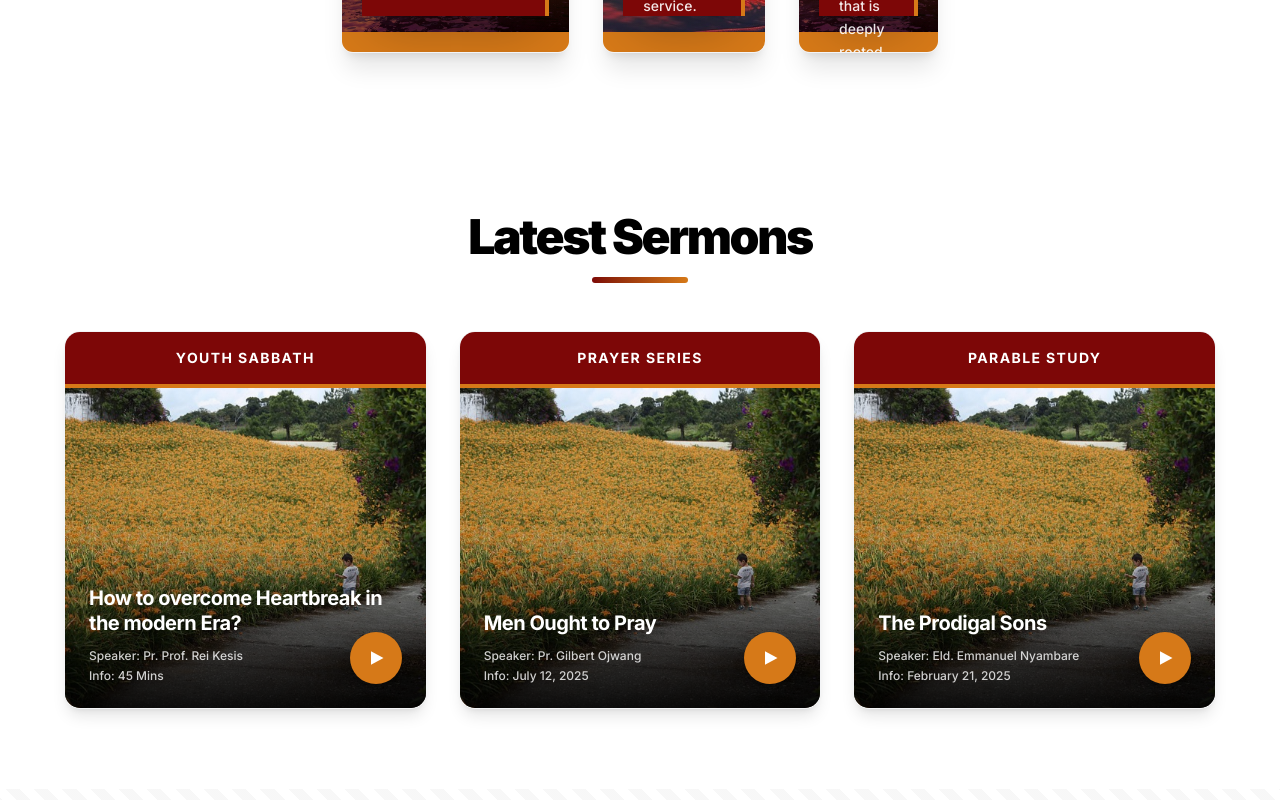
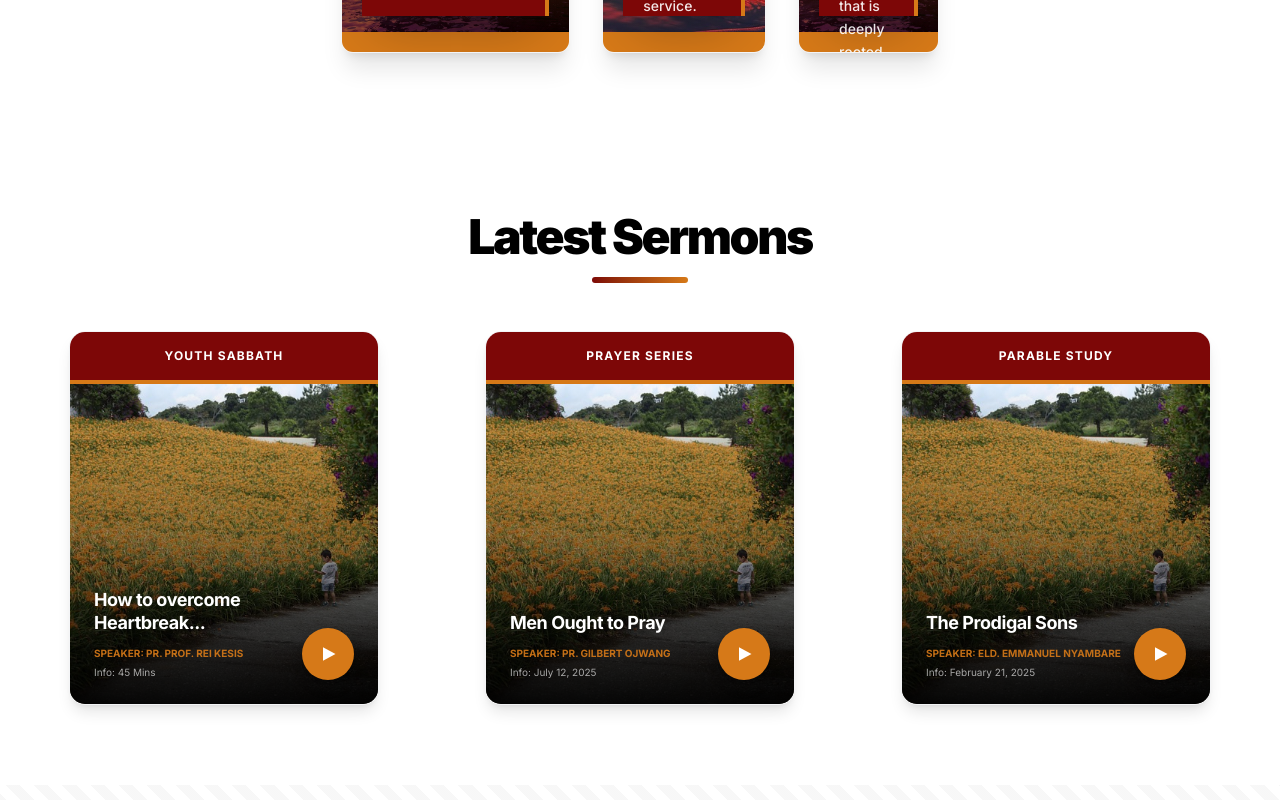
Before and after one commit to code-iddih/evss, a Next.js app in the folder frontend/: page / in a window 1280 px wide. Shown: the part 2120-2920 px from the top of the page. Built offline with nearby package versions, Linux system fonts and the light colour scheme.

Commit message:
Add the delay effect

```diff
--- a/frontend/app/page.tsx
+++ b/frontend/app/page.tsx
@@ -204,81 +204,61 @@ export default function Home() {
       </section>
 
       {/* LATEST SERMONS */}
-      <section className="py-20 bg-white overflow-hidden">
-        {/* Uniform Header Structure */}
+      <section className="py-20 bg-white overflow-hidden w-full">
         <ScrollReveal>
-          <div className="mb-12 flex flex-col items-center">
-            {/* Black Inter Title */}
+          <div className="mb-12 flex flex-col items-center text-center">
             <h2 className="text-4xl md:text-5xl font-black text-black tracking-tighter mb-4">
               Latest Sermons
             </h2>
-
-            {/* Custom Gradient Bar */}
             <div className="w-24 h-1.5 rounded-full bg-gradient-to-r from-[#7d0707] to-[#d67918]" />
           </div>
         </ScrollReveal>
 
-        <div className="flex justify-center px-4">
-          <div className="flex flex-col md:flex-row gap-8 max-w-6xl w-full">
-            {/* SERMON CARDS */}
+        {/* CENTRAL FIX:
+            1. 'px-4' gives a tiny gap at the very edge of the screen.
+            2. 'flex-col items-center' forces vertical stacking and horizontal centering on mobile.
+        */}
+        <div className="flex flex-col md:flex-row flex-wrap justify-center gap-y-16 gap-x-8 px-4 max-w-7xl mx-auto w-full">
           {[
-              {
-                tag: 'Youth Sabbath',
-                title: 'How to overcome Heartbreak in the modern Era?',
-                speaker: 'Pr. Prof. Rei Kesis',
-                meta: '45 Mins',
-                img: '/images/flowers.jpg'
-              },
-              {
-                tag: 'Prayer Series',
-                title: 'Men Ought to Pray',
-                speaker: 'Pr. Gilbert Ojwang',
-                meta: 'July 12, 2025',
-                img: '/images/flowers1.jpg'
-              },
-              {
-                tag: 'Parable Study',
-                title: 'The Prodigal Sons',
-                speaker: 'Eld. Emmanuel Nyambare',
-                meta: 'February 21, 2025',
-                img: '/images/flowers2.jpg'
-              }
+            { tag: 'Youth Sabbath', title: 'How to overcome Heartbreak...', speaker: 'Pr. Prof. Rei Kesis', meta: '45 Mins', img: '/images/flowers.jpg' },
+            { tag: 'Prayer Series', title: 'Men Ought to Pray', speaker: 'Pr. Gilbert Ojwang', meta: 'July 12, 2025', img: '/images/flowers1.jpg' },
+            { tag: 'Parable Study', title: 'The Prodigal Sons', speaker: 'Eld. Emmanuel Nyambare', meta: 'February 21, 2025', img: '/images/flowers2.jpg' }
           ].map((sermon, i) => (
-              /* Using the fixed ScrollReveal with width classes */
             <ScrollReveal
               key={i}
               delay={i * 0.2}
-                className="w-full md:w-1/3"
+              /* WRAPPER FIX:
+                 'w-full flex justify-center' ensures the animation box itself
+                 is centered relative to the screen.
+              */
+              className="w-full md:w-[calc(33.333%-2rem)] flex justify-center"
             >
-                <div className="w-full h-full bg-white rounded-2xl shadow-lg hover:shadow-xl transition-all overflow-hidden border border-gray-100 flex flex-col">
-                  {/* Tag Header (Maroon) */}
+              {/* CARD FIX:
+                  'max-w-[310px]' makes it thinner than the previous version.
+                  'mx-auto' is the final safety net for centering.
+              */}
+              <div className="w-full max-w-[310px] bg-white rounded-2xl shadow-lg hover:shadow-2xl transition-all duration-300 overflow-hidden border border-gray-100 flex flex-col h-full mx-auto">
                 <div className="p-4 text-center text-white bg-[#7d0707] shrink-0">
-                    <h3 className="text-sm font-bold uppercase tracking-widest">{sermon.tag}</h3>
+                  <h3 className="text-xs font-bold uppercase tracking-widest">{sermon.tag}</h3>
                 </div>
 
-                  {/* Accent Line (Orange) */}
                 <div className="h-1 bg-[#d67918] shrink-0" />
 
-                  {/* Image and Content Container */}
-                  <div className="relative w-full h-[320px] grow">
+                <div className="relative w-full h-[360px] md:h-[320px] grow">
                   <Image src={sermon.img} alt={sermon.title} fill className="object-cover" />
+                  <div className="absolute inset-0 bg-gradient-to-t from-black/95 via-black/40 to-transparent" />
 
-                    {/* Gradient Overlay */}
-                    <div className="absolute inset-0 bg-gradient-to-t from-black/90 via-black/20 to-transparent" />
-
-                    {/* Text Content */}
                   <div className="absolute bottom-0 left-0 right-0 p-6 text-white">
-                      <h1 className="text-xl font-bold mb-3 leading-tight tracking-tight">
+                    <h1 className="text-lg font-bold mb-3 leading-tight tracking-tight">
                       {sermon.title}
                     </h1>
-                      <div className="space-y-1 opacity-80">
-                        <p className="text-xs font-medium">Speaker: {sermon.speaker}</p>
-                        <p className="text-xs font-medium">Info: {sermon.meta}</p>
+                    <div className="space-y-1 opacity-90">
+                      <p className="text-[10px] font-bold uppercase text-[#d67918]">Speaker: {sermon.speaker}</p>
+                      <p className="text-[10px] opacity-70">Info: {sermon.meta}</p>
                     </div>
                   </div>
 
-                    {/* Play Button (Orange) */}
-                    <button className="absolute bottom-6 right-6 p-4 rounded-full shadow-lg bg-[#d67918] hover:bg-orange-600 transition-colors text-white">
+                  <button className="absolute bottom-6 right-6 p-4 rounded-full shadow-lg bg-[#d67918] hover:bg-orange-600 transition-all hover:scale-110 text-white z-10">
                     <svg className="w-5 h-5" fill="currentColor" viewBox="0 0 24 24">
                       <path d="M6 4l15 8-15 8z" />
                     </svg>
@@ -287,7 +267,6 @@ export default function Home() {
               </div>
             </ScrollReveal>
           ))}
-          </div>
         </div>
       </section>
 
```
Lines whose indentation alone changed are shown as unchanged.
